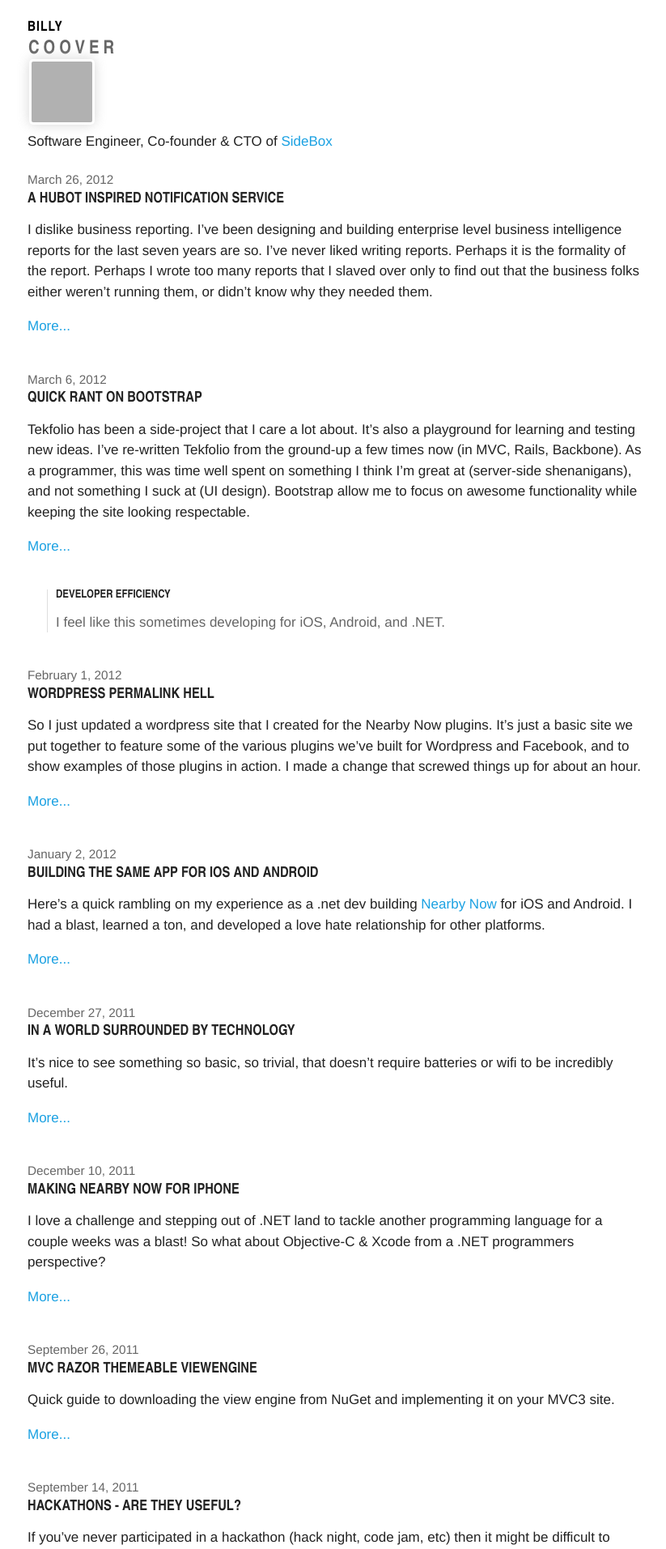
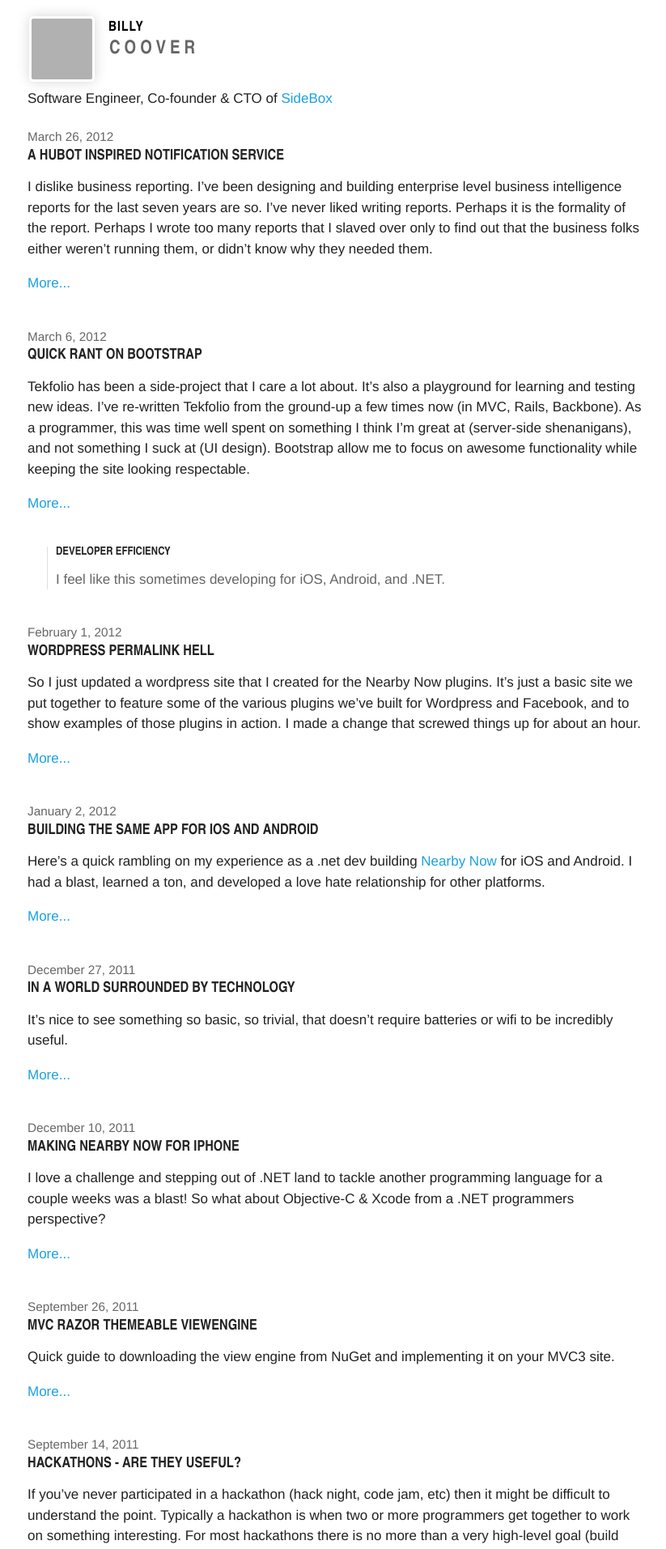
Before and after one commit to azcoov/azcoov.github.com, a Jekyll site: the page built from index.html, in a window 1280 px wide. Shown: the top 1913 px of the page at 81% size, without its empty margins (226-1049 px from the left). Built offline with Jekyll 4.4.1, drawn with Linux system fonts in a browser that asks for light colours; Markdown is read by kramdown in place of the engine named in the settings; comment, search, counter and statistics services are not loaded; grey boxes are pictures that could not be loaded.

Commit message:
Update _layouts/default.html

```diff
--- a/_layouts/default.html
+++ b/_layouts/default.html
@@ -44,12 +44,16 @@
 
   <div class="main">
 
-    <span id="billy">Billy</span><br />
-    <span id="coover">Coover</span><br />
-
-    <a href="/">
-      <img src="http://www.gravatar.com/avatar/9bb02ec020f37fd161b8a7f9e0823ef2.png?s=75" height="75" width="75" class="avatar" >
-    </a><br />
+    <div style="float:left; width: 100px;">
+      <a href="/">
+      	<img src="http://www.gravatar.com/avatar/9bb02ec020f37fd161b8a7f9e0823ef2.png?s=75" height="75" width="75" class="avatar" >
+      </a>
+    </div>
+    <div style="float:left; width: 100px;">
+    	<span id="billy">Billy</span><br />
+    	<span id="coover">Coover</span>
+    </div>
+    <div style="clear: both;"></div>
     <span>Software Engineer, Co-founder & CTO of <a href="http://www.sidebox.com">SideBox</a></span>
 
     {{ content }}
```
